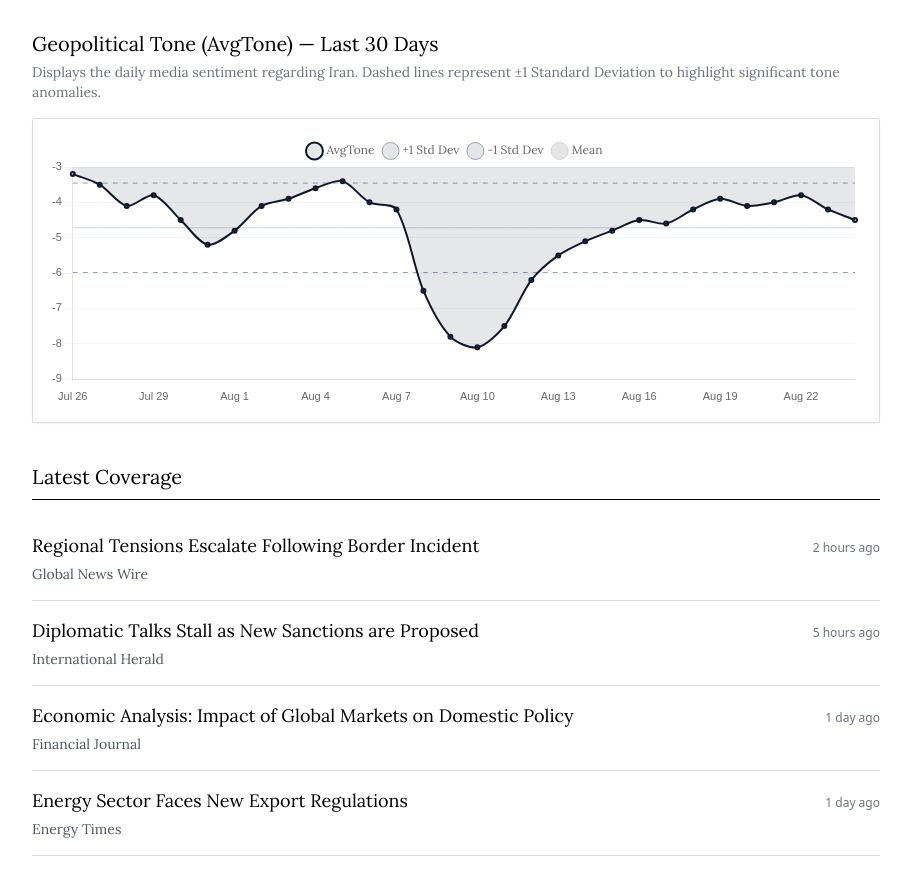
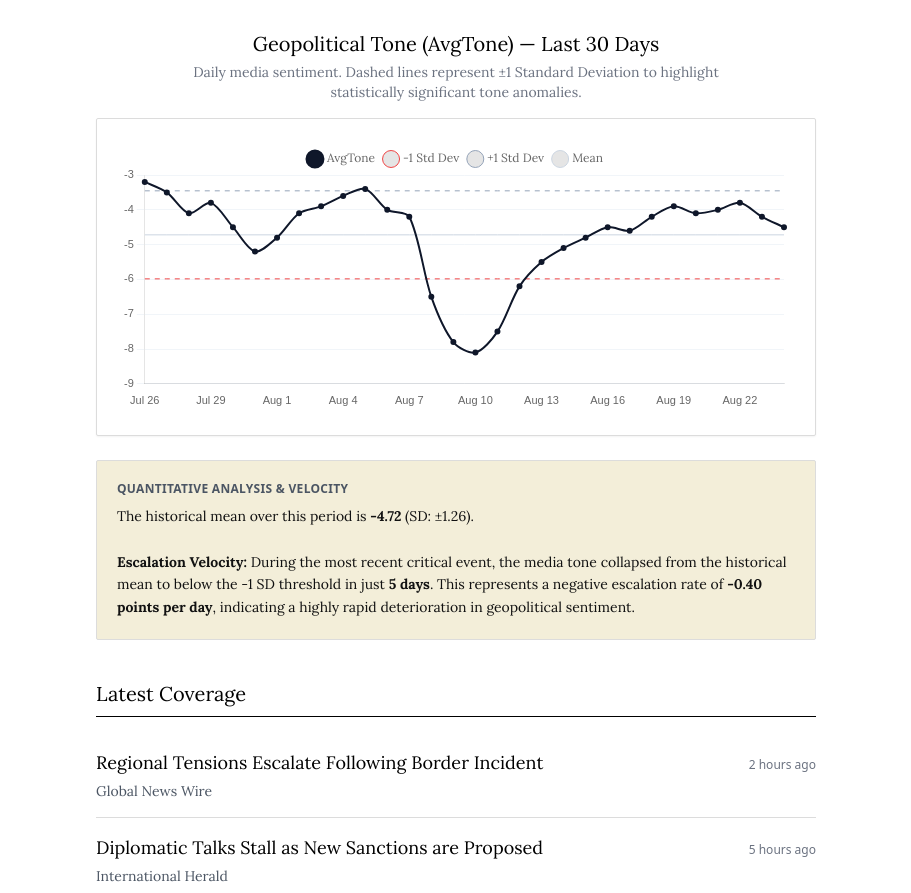
Before and after one commit to rubengf05/Geopol-tica, a website: page public/index.html in a window 1280 px wide. Shown: the part 103-996 px from the top of the page, without its empty margins (184-1095 px from the left). Drawn offline with nearby package versions, Linux system fonts and the light colour scheme.

Commit message:
Refactor index.html for layout and style improvements
Updated styles and layout for improved aesthetics and functionality. Enhanced chart rendering and news section.

```diff
--- a/public/index.html
+++ b/public/index.html
@@ -15,7 +15,7 @@
   /* Financial Times / Newspaper Aesthetic */
   body {
     font-family: 'Lora', Georgia, serif;
-    background: #ffffff; /* Pure white background as requested */
+    background: #ffffff;
     color: #111111;
   }
 
@@ -24,9 +24,9 @@
     color: #000000;
   }
 
-  /* Clean, thin borders for a print-like feel */
   .border-ft { border-color: #dcdcdc; }
-  .bg-ft-light { background-color: #f9f9f9; }
+  .bg-ft-light { background-color: #fdfdfd; }
+  .bg-ft-box { background-color: #f3eed9; } /* Classic FT paper tint for analytical boxes */
 
   .news-card {
     border-bottom: 1px solid #dcdcdc;
@@ -39,9 +39,7 @@
   /* Status Dots */
   .pulse-dot { animation: pulse 1.6s ease-in-out infinite; }
   @keyframes pulse { 0%, 100% {opacity: 1;} 50% {opacity: 0.35;} }
-  .status-loading { color: #d97706; }
-  .status-ok      { color: #059669; }
-  .status-error   { color: #dc2626; }
+  .status-ok { color: #059669; }
 
   button {
     font-family: -apple-system, BlinkMacSystemFont, 'Segoe UI', Roboto, sans-serif;
@@ -52,16 +50,16 @@
 
 <!-- HEADER -->
 <header class="border-b border-ft sticky top-0 z-20 bg-white/95 backdrop-blur">
-  <div class="max-w-4xl mx-auto px-4 sm:px-6 py-5">
+  <div class="max-w-3xl mx-auto px-4 sm:px-6 py-5">
     <div class="flex flex-col sm:flex-row sm:items-center justify-between gap-4">
       <div>
         <h1 class="text-2xl sm:text-3xl tracking-tight">Iran Geopolitical Monitor</h1>
-        <p class="text-sm text-gray-500 mt-1 italic">Media tone analysis & latest coverage · Data by <a class="text-blue-600 hover:underline" href="https://www.gdeltproject.org/" target="_blank" rel="noopener">GDELT 2.0</a></p>
+        <p class="text-sm text-gray-500 mt-1 italic">Media tone analysis & latest coverage · Data by GDELT 2.0</p>
       </div>
       <div class="flex flex-wrap items-center gap-3 text-xs font-sans">
-        <span id="statusBadge" class="flex items-center gap-1.5 px-3 py-1.5 rounded-sm bg-ft-light border border-ft status-ok text-gray-700">
+        <span class="flex items-center gap-1.5 px-3 py-1.5 rounded-sm bg-gray-50 border border-ft status-ok text-gray-700">
           <span class="w-2 h-2 rounded-full bg-current pulse-dot"></span>
-          <span id="statusText">Live</span>
+          <span>Live</span>
         </span>
         <button id="refreshBtn" class="px-3 py-1.5 rounded-sm border border-ft bg-white hover:bg-gray-50 transition">
           Refresh Data
@@ -71,19 +69,29 @@
   </div>
 </header>
 
-<main class="max-w-4xl mx-auto px-4 sm:px-6 py-8 space-y-10">
+<!-- MAIN CONTENT (Centered, narrower for elegance) -->
+<main class="max-w-3xl mx-auto px-4 sm:px-6 py-8 space-y-10">
 
   <!-- CHART SECTION -->
-  <section>
-    <div class="mb-4">
+  <section class="flex flex-col items-center">
+    <div class="w-full mb-4 text-center">
       <h2 class="text-xl mb-1">Geopolitical Tone (AvgTone) — Last 30 Days</h2>
-      <p class="text-sm text-gray-500">
-        Displays the daily media sentiment regarding Iran. Dashed lines represent ±1 Standard Deviation to highlight significant tone anomalies.
+      <p class="text-sm text-gray-500 max-w-xl mx-auto">
+        Daily media sentiment. Dashed lines represent ±1 Standard Deviation to highlight statistically significant tone anomalies.
       </p>
     </div>
 
-    <div class="w-full bg-white border border-ft p-4 rounded-sm shadow-sm">
-      <canvas id="iranChart" height="100"></canvas>
+    <!-- Chart Container -->
+    <div class="w-full bg-white border border-ft p-6 rounded-sm shadow-sm mb-6">
+      <canvas id="iranChart" height="120"></canvas>
+    </div>
+
+    <!-- Quantitative Analysis Box (Derivative/Velocity) -->
+    <div class="w-full bg-ft-box border border-ft p-5 rounded-sm text-sm">
+      <h3 class="font-bold mb-2 uppercase tracking-wide text-xs font-sans text-gray-600">Quantitative Analysis & Velocity</h3>
+      <p id="derivativeAnalysis" class="leading-relaxed">
+        <!-- JS will inject the derivative analysis here -->
+      </p>
     </div>
   </section>
 
@@ -98,56 +106,33 @@
   </section>
 
   <!-- FOOTER -->
-  <footer class="text-xs text-gray-500 border-t border-ft pt-6 pb-12 space-y-3 font-sans">
-    <p><strong class="text-gray-700">Data Source:</strong> GDELT Project 2.0 DOC API. AvgTone is calculated as the average lexical sentiment of all articles mentioning the country in the queried period. Theoretical range is [-100, +100]; practical operating window is usually between -10 and +10.</p>
-    <p><strong class="text-gray-700">Methodology:</strong> Standard deviation lines are calculated dynamically based on the current dataset timeframe to identify statistically significant spikes or drops in global media tone.</p>
+  <footer class="text-xs text-gray-500 border-t border-ft pt-6 pb-12 space-y-3 font-sans text-center">
+    <p>Data Source: GDELT Project 2.0 DOC API. AvgTone is calculated as the average lexical sentiment of all articles mentioning the country.</p>
   </footer>
 </main>
 
 <script>
   // ==========================================
-  // 1. DATA (Replace with your GDELT app.js fetch)
+  // 1. DATA (Replace with your GDELT fetch)
   // ==========================================
 
-  // Mock Timeline Data (e.g., last 30 days of AvgTone for Iran)
   const labels = Array.from({length: 30}, (_, i) => {
     const d = new Date();
     d.setDate(d.getDate() - (29 - i));
     return d.toLocaleDateString('en-US', { month: 'short', day: 'numeric' });
   });
 
+  // Mock data representing a sudden crisis in the middle of the month
   const iranTimelineData = [
     -3.2, -3.5, -4.1, -3.8, -4.5, -5.2, -4.8, -4.1, -3.9, -3.6,
     -3.4, -4.0, -4.2, -6.5, -7.8, -8.1, -7.5, -6.2, -5.5, -5.1,
     -4.8, -4.5, -4.6, -4.2, -3.9, -4.1, -4.0, -3.8, -4.2, -4.5
   ];
 
-  // Mock News Data
   const iranNewsData = [
-    {
-      title: "Regional Tensions Escalate Following Border Incident",
-      source: "Global News Wire",
-      url: "#",
-      date: "2 hours ago"
-    },
-    {
-      title: "Diplomatic Talks Stall as New Sanctions are Proposed",
-      source: "International Herald",
-      url: "#",
-      date: "5 hours ago"
-    },
-    {
-      title: "Economic Analysis: Impact of Global Markets on Domestic Policy",
-      source: "Financial Journal",
-      url: "#",
-      date: "1 day ago"
-    },
-    {
-      title: "Energy Sector Faces New Export Regulations",
-      source: "Energy Times",
-      url: "#",
-      date: "1 day ago"
-    }
+    { title: "Regional Tensions Escalate Following Border Incident", source: "Global News Wire", url: "#", date: "2 hours ago" },
+    { title: "Diplomatic Talks Stall as New Sanctions are Proposed", source: "International Herald", url: "#", date: "5 hours ago" },
+    { title: "Economic Analysis: Impact of Global Markets on Domestic Policy", source: "Financial Journal", url: "#", date: "1 day ago" }
   ];
 
   // ==========================================
@@ -163,17 +148,62 @@
   }
 
   // ==========================================
-  // 3. RENDER CHART WITH STD DEV LINES
+  // 3. DYNAMIC INTERPRETATION (Velocity / Ratio)
+  // ==========================================
+
+  function analyzeVelocity(data, mean, stdDev) {
+    const lowerThreshold = mean - stdDev;
+    let analysisText = `The historical mean is <strong>${mean.toFixed(2)}</strong> with a standard deviation (SD) of <strong>${stdDev.toFixed(2)}</strong>. No recent drops below -1 SD detected.`;
+
+    // Find the most recent day where tone dropped below -1 SD
+    let idx_sd = -1;
+    for (let i = data.length - 1; i >= 0; i--) {
+      if (data[i] <= lowerThreshold) {
+        idx_sd = i;
+        break;
+      }
+    }
+
+    if (idx_sd !== -1) {
+      // Look backward from that drop to find when it was last at or above the mean
+      let idx_mean = -1;
+      for (let i = idx_sd; i >= 0; i--) {
+        if (data[i] >= mean) {
+          idx_mean = i;
+          break;
+        }
+      }
+
+      if (idx_mean !== -1) {
+        const daysToSD = idx_sd - idx_mean;
+        const dropAmount = (data[idx_mean] - data[idx_sd]).toFixed(2);
+        const velocity = (dropAmount / daysToSD).toFixed(2); // Derivative calculation
+
+        analysisText = `
+          The historical mean over this period is <strong>${mean.toFixed(2)}</strong> (SD: ±${stdDev.toFixed(2)}).
+          <br><br>
+          <strong>Escalation Velocity:</strong> During the most recent critical event, the media tone collapsed from the historical mean to below the -1 SD threshold in just <strong>${daysToSD} days</strong>.
+          This represents a negative escalation rate of <strong>-${velocity} points per day</strong>, indicating a highly rapid deterioration in geopolitical sentiment.
+        `;
+      }
+    }
+
+    document.getElementById('derivativeAnalysis').innerHTML = analysisText;
+  }
+
+  // ==========================================
+  // 4. RENDER CHART
   // ==========================================
 
   function renderChart() {
     const ctx = document.getElementById('iranChart').getContext('2d');
     const { mean, stdDev } = calculateStats(iranTimelineData);
 
-    // Create flat arrays for the boundary lines
+    analyzeVelocity(iranTimelineData, mean, stdDev);
+
     const meanLine = iranTimelineData.map(() => mean);
+    const lowerStdDevLine = iranTimelineData.map(() => mean - stdDev);
     const upperStdDevLine = iranTimelineData.map(() => mean + stdDev);
-    const lowerStdDevLine = iranTimelineData.map(() => mean - stdDev);
 
     new Chart(ctx, {
       type: 'line',
@@ -184,25 +214,25 @@
             label: 'AvgTone',
             data: iranTimelineData,
             borderColor: '#0f172a', // Dark slate/black
-            backgroundColor: 'rgba(15, 23, 42, 0.1)',
             borderWidth: 2,
             tension: 0.3,
-            fill: true,
+            fill: false, // SHADING REMOVED HERE
+            pointBackgroundColor: '#0f172a',
             pointRadius: 2,
             pointHoverRadius: 5
           },
           {
-            label: '+1 Std Dev',
-            data: upperStdDevLine,
-            borderColor: '#94a3b8',
+            label: '-1 Std Dev',
+            data: lowerStdDevLine,
+            borderColor: '#ef4444', // Reddish tint for danger threshold
             borderWidth: 1,
             borderDash: [5, 5],
             pointRadius: 0,
             fill: false
           },
           {
-            label: '-1 Std Dev',
-            data: lowerStdDevLine,
+            label: '+1 Std Dev',
+            data: upperStdDevLine,
             borderColor: '#94a3b8',
             borderWidth: 1,
             borderDash: [5, 5],
@@ -225,10 +255,7 @@
           legend: {
             display: true,
             position: 'top',
-            labels: {
-              usePointStyle: true,
-              font: { family: "Lora, Georgia, serif" }
-            }
+            labels: { usePointStyle: true, font: { family: "Lora, Georgia, serif" } }
           },
           tooltip: {
             mode: 'index',
@@ -252,7 +279,7 @@
   }
 
   // ==========================================
-  // 4. RENDER NEWS
+  // 5. RENDER NEWS
   // ==========================================
 
   function renderNews() {
@@ -268,12 +295,10 @@
     `).join('');
   }
 
-  // Initialize
   document.addEventListener("DOMContentLoaded", () => {
     renderChart();
     renderNews();
 
-    // Simple refresh button visual feedback
     document.getElementById('refreshBtn').addEventListener('click', function() {
       const originalText = this.innerText;
       this.innerText = "Refreshing...";
```
